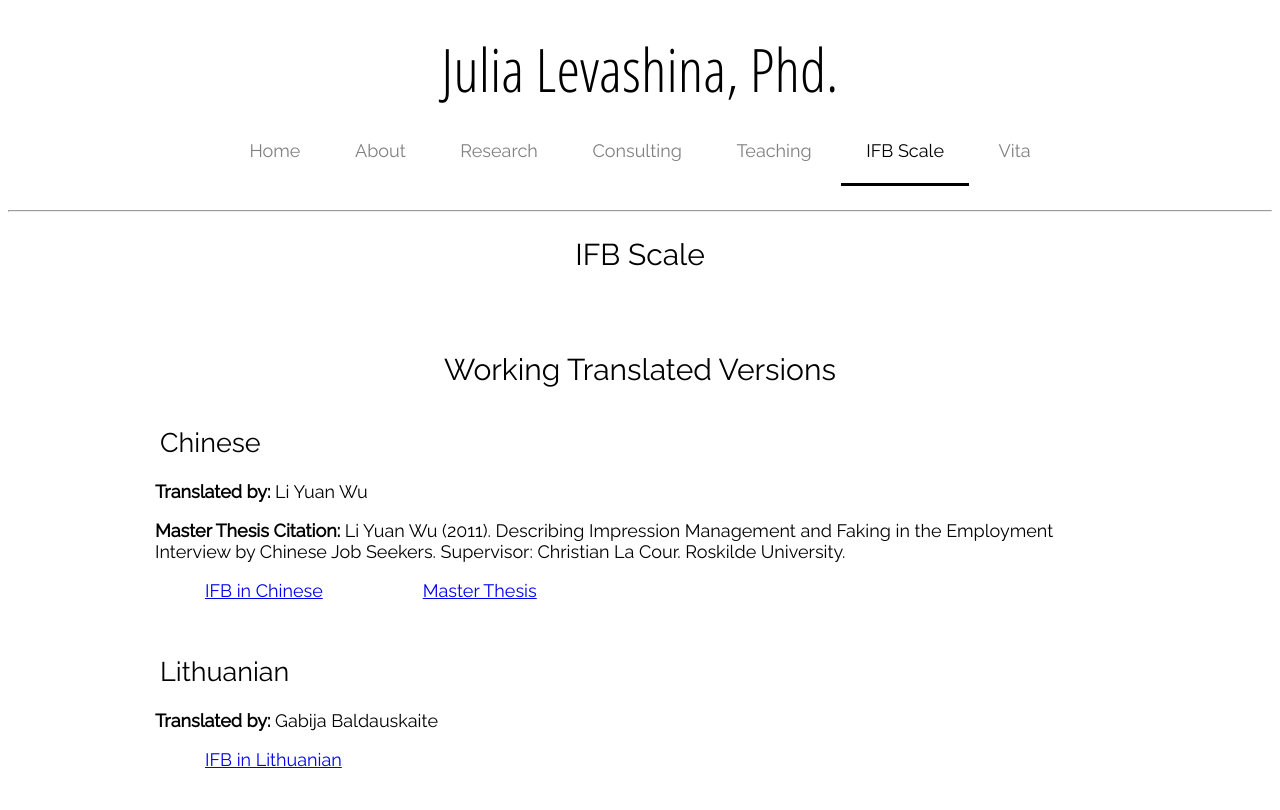
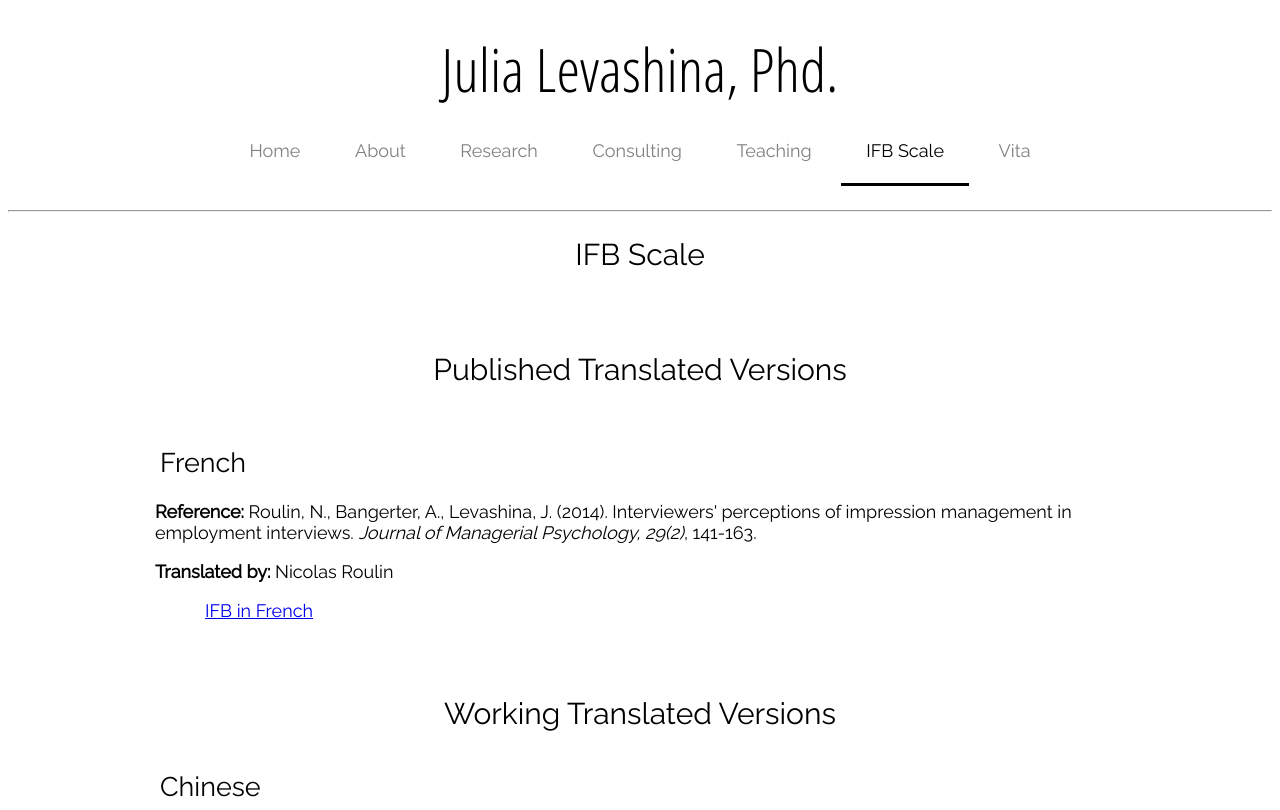
Before and after one commit to jlevashi/jlevashi.github.io, a plain HTML site: page ifbscale.html in a window 1280 px wide. Shown: the top 810 px of the page. Drawn offline with Linux system fonts and the light colour scheme.

Commit message:
ifb french

```diff
--- a/ifbscale.html
+++ b/ifbscale.html
@@ -27,6 +27,15 @@
 
 	<article>
 		<h2>IFB Scale</h2>
+		<h2 style="margin-top: 70px;">Published Translated Versions</h2>
+
+
+		<h3 style="margin-top: 50px;">French</h3>
+		<p><strong>Reference:</strong> Roulin, N., Bangerter, A., Levashina, J. (2014). Interviewers' perceptions of impression management in employment interviews. <i>Journal of Managerial Psychology, 29(2)</i>, 141-163.</p>
+		<p><strong>Translated by:</strong> Nicolas Roulin</p>
+		<p><a href="files/ifbfrench.pdf" style="margin-left: 50px;margin-right:50px;">IFB in French</a></p>
+
+
 		<h2 style="margin-top: 70px;">Working Translated Versions</h2>
 
 		<h3 style="margin-top: 30px;">Chinese</h3>
```
Also changed, not shown: 1 other file.
